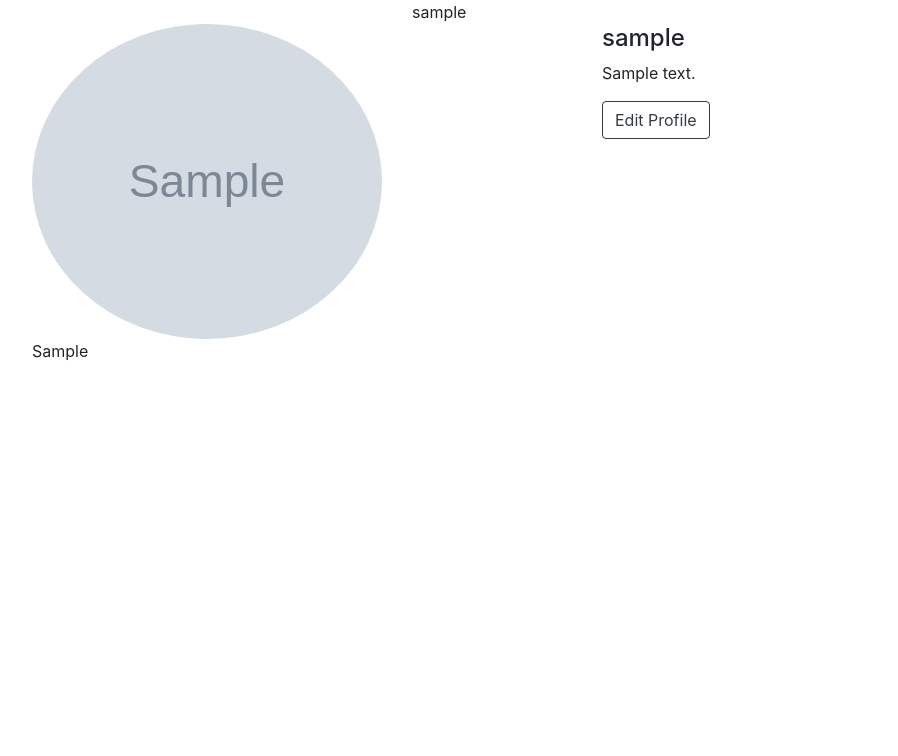
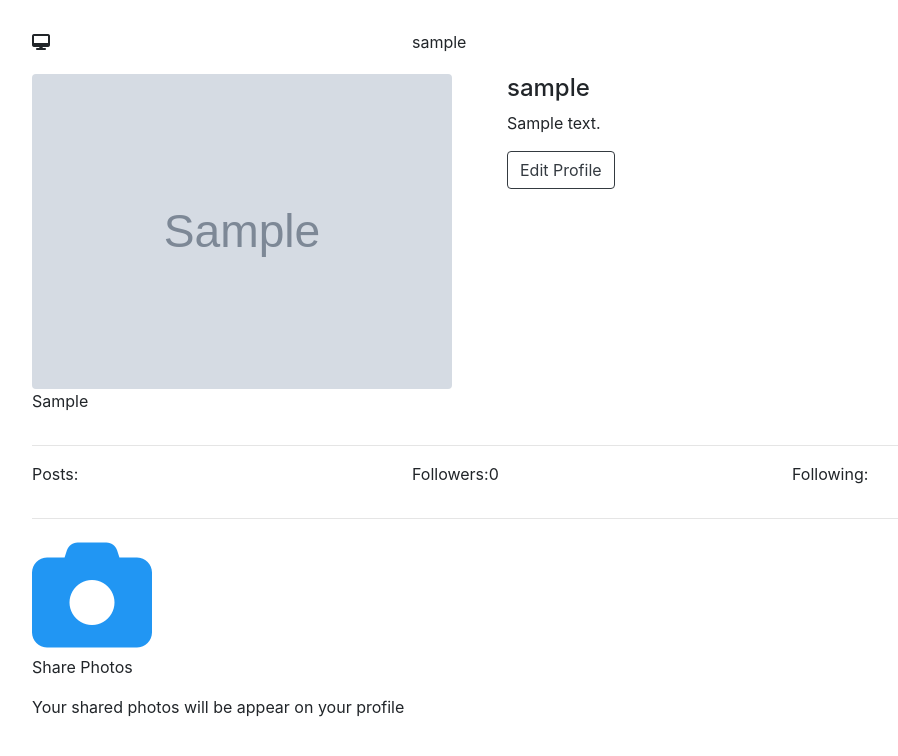
Before and after one commit to Waithera-m/SnapLife, a Django app: page /user_profile/1 in a window 1280 px wide. Shown: the top 756 px of the page, without its empty margins (53-951 px from the left). Run offline with Django 3.2, Linux system fonts and the light colour scheme; a user stored in the database is signed in; tables that the repository leaves empty hold one stand-in row (values such as "Sample post"); grey boxes marked "Sample" are stand-in pictures; some libraries are stand-ins or nearby versions.

Commit message:
style profiles page

```diff
--- a/profiles/templates/django_registration/base.html
+++ b/profiles/templates/django_registration/base.html
@@ -16,7 +16,6 @@
         {% endblock %}
         <link href="https://fonts.googleapis.com/css2?family=Lobster&display=swap" rel="stylesheet">
         <script src="https://kit.fontawesome.com/79cafd0f3e.js" crossorigin="anonymous"></script>
-        <link rel="stylesheet" href="https://cdnjs.cloudflare.com/ajax/libs/font-awesome/4.7.0/css/font-awesome.min.css">
     </head>
     <body>
         {% block content %}
--- a/profiles/templates/navbar.html
+++ b/profiles/templates/navbar.html
@@ -5,12 +5,12 @@
         <meta name="viewport" content="width=device-width", initial-scale=1>
     </head>
     <body>
-        <nav class="navbar navbar-expand-md navbar-dark bg-black fixed-top">
+        <nav class="navbar navbar-expand-md navbar-dark bg-dark fixed-top">
             <div class="container-fluid">
                 <a class="navbar-brand" href="{% url 'profiles:index' %}">SnapLife</a>
                 <div class="navbar-collapse collapse">
-                    <a href="{% url 'profiles:new_profile' %}" style="margin-right: 10px;">Create Profile</a>
-                    <a href="{% url 'logout'%}">Logout</a>
+                    <a href="{% url 'profiles:new_profile' %}" style="margin-right: 10px; color: white;">Create Profile</a>
+                    <a href="{% url 'logout'%}" style="margin-right: 10px; color: white;">Logout</a>
                 </div>
             </div>
         </nav>
--- a/profiles/templates/profile_templates/base.html
+++ b/profiles/templates/profile_templates/base.html
@@ -13,6 +13,7 @@
         {% block styles %}
             {% bootstrap_css %}
         {% endblock %}
+        <script src="https://kit.fontawesome.com/79cafd0f3e.js" crossorigin="anonymous"></script>
     </head>
     <body>
         {% block content %}
--- a/profiles/templates/profile_templates/profile.html
+++ b/profiles/templates/profile_templates/profile.html
@@ -2,8 +2,8 @@
 {% load static %}
 {% block content %}
     {{block.super}}
-    <div class="container">
-        <div class="row">
+    <div class="container" style="margin-top: 30px;">
+        <div class="row" style="margin-bottom: 20px;">
             <div class="col-md-4">
                 <i class="fa fa-desktop"></i>
             </div>
@@ -13,15 +13,38 @@
             <div class="col-md-4"></div>
         </div>
         <div class="row">
-            <div class="col-md-6">
-                <img src="{{profile.profile_pic.url}}" class="rounded-circle" alt="profile image" height="315" width="350">
+            <div class="col-md-5">
+                <img src="{{profile.profile_pic.url}}" class="rounded" alt="profile image" height="315" width="420">
                 <p>{{profile.user.first_name}}</p>
             </div>
-            <div class="col-md-6">
+            <div class="col-md-5">
                 <h4>{{profile.user.username}}</h4>
                 <p>{{profile.bio}}</p>
-                <a href="{% url 'profiles:new_profile' user.id %}" class="btn btn-outline-dark">Edit Profile</a>
+                <a href="{% url 'profiles:new_profile' %}" class="btn btn-outline-dark">Edit Profile</a>
             </div>
+            <div class="col-md-2"></div>
+        </div>
+        <hr>
+        <div class="row">
+            <div class="col-md-4">
+                <p>Posts:</p>
+            </div>
+            <div class="col-md-4">
+                <p>Followers:0</p>
+            </div>
+            <div class="col-md-4">
+                <p>Following:</p>
+            </div>
+        </div>
+        <hr>
+        <div class="row">
+            <div class="col-md-6">
+                <i class="fas fa-camera" style="font-size:120px;color:#2196F3"></i>
+                <p>Share Photos</p>
+                <p>Your shared photos will be appear on your profile</p>
+            </div>
+            <div class="col-md-4"></div>
+            <div class="'col-md-2"></div>
         </div>
     </div>
 {% endblock %}
--- a/profiles/views.py
+++ b/profiles/views.py
@@ -13,7 +13,8 @@ def index(request):
     """
     view function renders the landing page
     """
-    return render(request, 'profile_templates/index.html')
+    profiles = Profile.objects.all()
+    return render(request, 'profile_templates/index.html', {'profiles':profiles})
 
 
 
@@ -29,7 +30,7 @@ def new_profile(request):
             profile = form.save(commit=False)
             profile.user = current_user
             profile.save()
-        return redirect('profiles:user_profile')
+        return redirect('profiles:index')
     else:
         form = ProfileForm()
     return render(request, 'profile_templates/new_profile.html', {"form":form})
@@ -41,6 +42,8 @@ def user_profile(request, profile_id):
     """
     try:
         profile = Profile.get_profile_by_id(id=profile_id)
+        print(profile)
     except ObjectDoesNotExist:
         raise Http404()
+        raise False
     return render(request, 'profile_templates/profile.html', {'profile':profile})
```
Also changed, not shown: profiles/templates/profile_templates/index.html (+16 -0 lines), media/profiles/episode-1-wallpaper-16x9_x301DKg.jpg (added).
